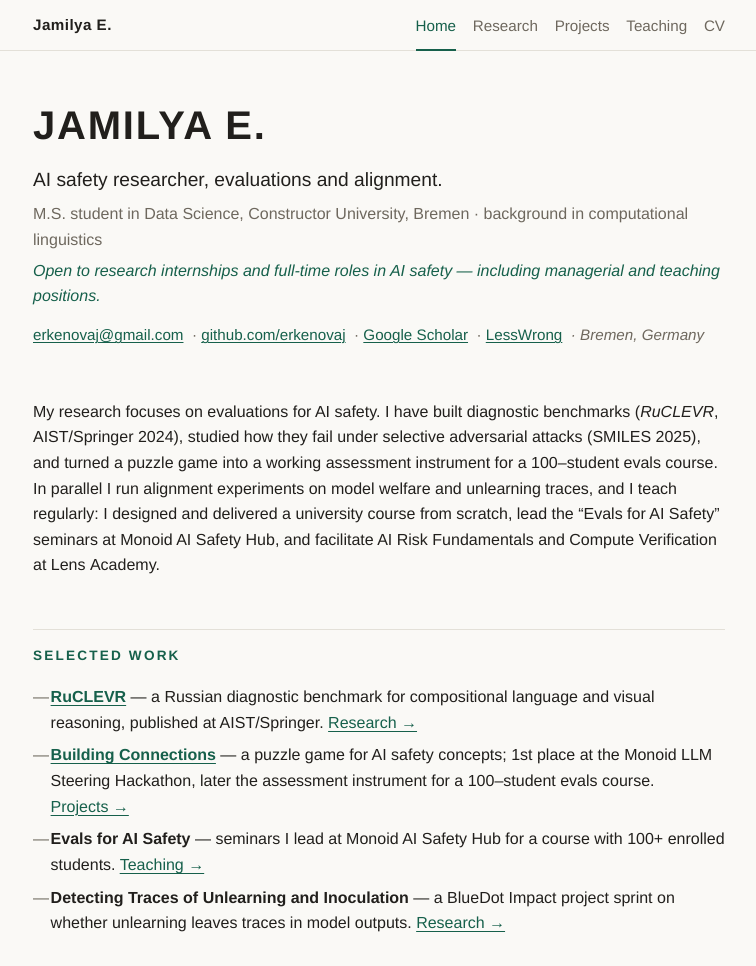
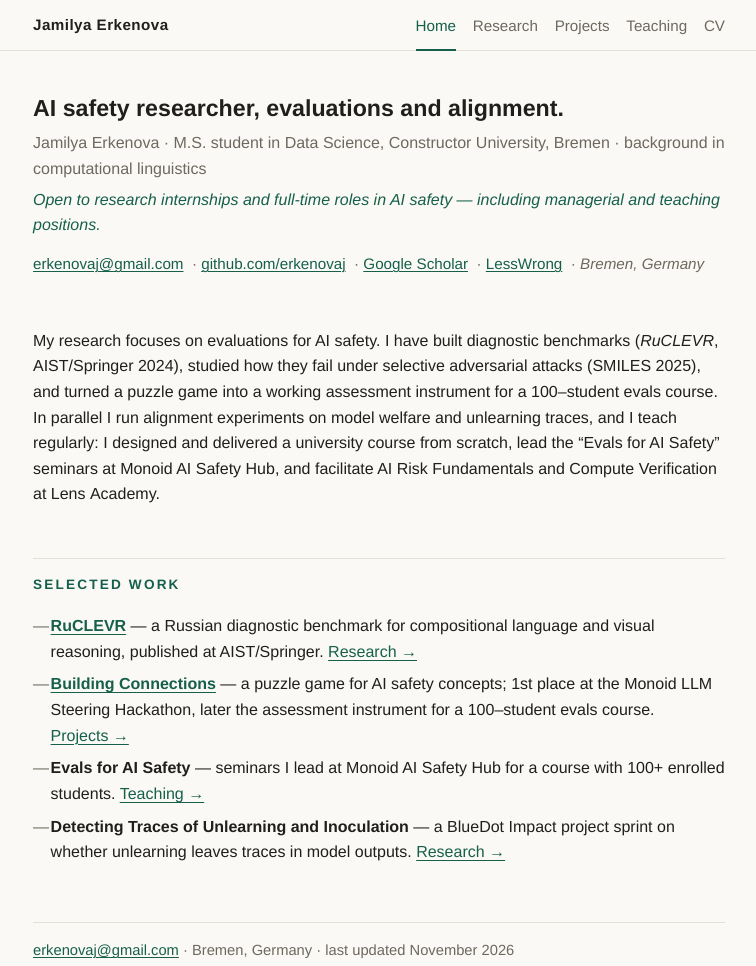
Before and after one commit to erkenovaj/erkenovaj.github.io, a plain HTML site: page index.html in a window 1280 px wide. Shown: the top 966 px of the page, without its empty margins (261-1017 px from the left). Drawn offline with Linux system fonts and the light colour scheme.

Commit message:
Drop big name headline on home; full name in brand and CV

```diff
--- a/index.html
+++ b/index.html
@@ -29,7 +29,7 @@
 <body>
   <header class="topbar">
     <div class="topbar-inner">
-      <a class="brand" href="index.html">Jamilya E.</a>
+      <a class="brand" href="index.html">Jamilya Erkenova</a>
       <nav>
         <ul>
           <li><a class="active" href="index.html">Home</a></li>
@@ -44,9 +44,8 @@
   <main>
 
     <header>
-      <h1>Jamilya E.</h1>
-      <p class="tagline">AI safety researcher, evaluations and&nbsp;alignment.</p>
-      <p class="meta">M.S. student in Data Science, Constructor University, Bremen &middot; background in computational linguistics</p>
+      <h1 class="tagline">AI safety researcher, evaluations and&nbsp;alignment.</h1>
+      <p class="meta">Jamilya Erkenova &middot; M.S. student in Data Science, Constructor University, Bremen &middot; background in computational linguistics</p>
       <p class="seeking">Open to research internships and full-time roles in AI safety &mdash; including managerial and teaching positions.</p>
       <ul class="contacts">
         <li><a href="mailto:erkenovaj@gmail.com">erkenovaj@gmail.com</a></li>
--- a/style.css
+++ b/style.css
@@ -59,6 +59,15 @@ h1 {
 .tagline {
   font-size: 1.2rem;
   margin: 0 0 0.35rem;
+}
+
+h1.tagline {
+  font-size: 1.45rem;
+  text-transform: none;
+  letter-spacing: 0;
+  line-height: 1.3;
+  font-weight: 600;
+  margin: 0 0 0.45rem;
 }
 
 .meta {
```
Also changed, not shown: cv.html (+2 -2 lines), projects.html (+1 -1 lines), research.html (+1 -1 lines), teaching.html (+1 -1 lines).
